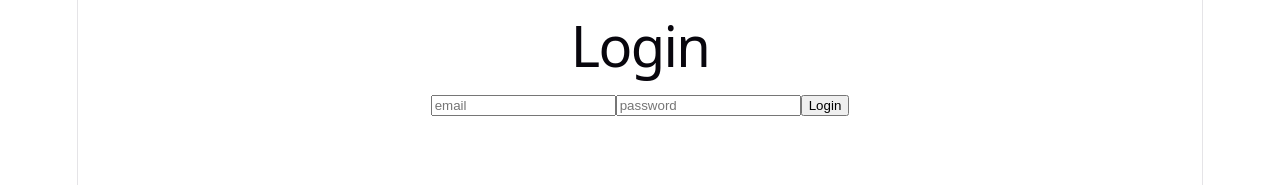
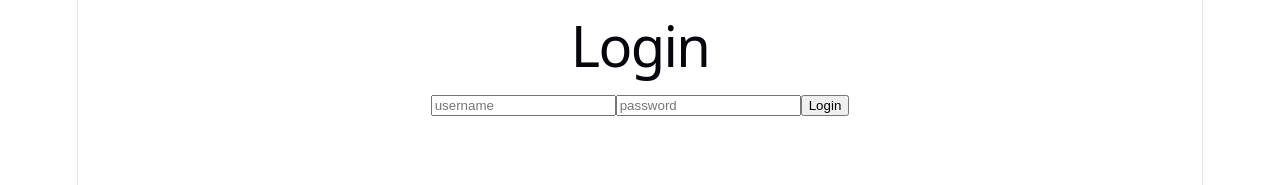
Before and after one commit to ofekn199/finalproject_fsd, a React (Vite) app in the folder client/: page / in a window 1280 px wide. Shown: the top 185 px of the page. Built offline with nearby package versions, Linux system fonts and the light colour scheme.

Commit message:
fix login request to use username

```diff
--- a/client/src/pages/LoginPage.tsx
+++ b/client/src/pages/LoginPage.tsx
@@ -2,12 +2,12 @@
 import { login } from "../services/authService";
 
 export default function LoginPage() {
-  const [email, setEmail] = useState("");
+  const [username, setUsername] = useState("");
   const [password, setPassword] = useState("");
 
   const handleLogin = async () => {
     try {
-      const res = await login({ email, password });
+      const res = await login({ username, password });
       console.log(res);
     } catch (err) {
       console.error(err);
@@ -19,9 +19,9 @@
       <h1>Login</h1>
 
       <input
-        placeholder="email"
-        value={email}
-        onChange={(e) => setEmail(e.target.value)}
+        placeholder="username"
+        value={username}
+        onChange={(e) => setUsername(e.target.value)}
       />
 
       <input
--- a/client/src/services/authService.ts
+++ b/client/src/services/authService.ts
@@ -10,7 +10,7 @@
 };
 
 export const login = async (data: {
-  email: string;
+  username: string;
   password: string;
 }) => {
   const res = await api.post("/auth/login", data);
```
